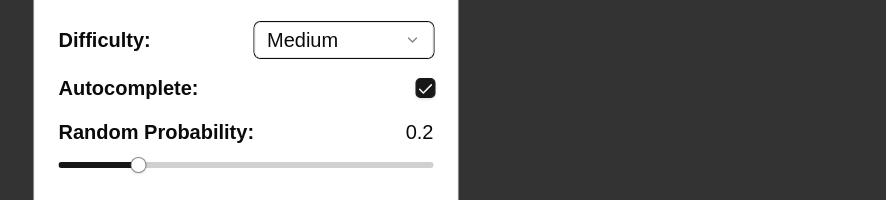
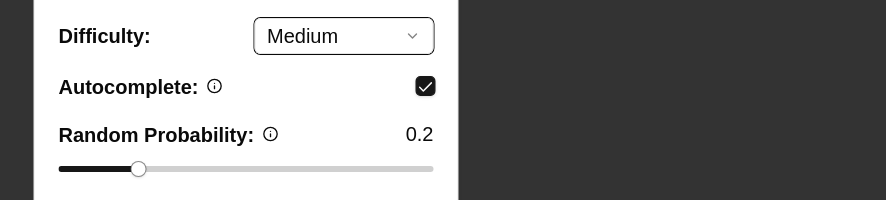
Before and after one commit to dchen327/24-game, a Next.js app: page / in a window 1280 px wide. Both pictures are taken after a click on the element "Medium". Shown: the part 297-497 px from the top of the page, without its empty margins (394-1280 px from the left). Built offline with nearby package versions, Linux system fonts and the light colour scheme.

Commit message:
tooltips

```diff
--- a/package.json
+++ b/package.json
@@ -12,6 +12,7 @@
     "@radix-ui/react-checkbox": "^1.1.3",
     "@radix-ui/react-dialog": "^1.1.4",
     "@radix-ui/react-label": "^2.1.1",
+    "@radix-ui/react-popover": "^1.1.4",
     "@radix-ui/react-select": "^2.1.4",
     "@radix-ui/react-slider": "^1.2.2",
     "@radix-ui/react-slot": "^1.1.1",
--- a/src/components/settings-modal.tsx
+++ b/src/components/settings-modal.tsx
@@ -16,6 +16,12 @@
 import { Checkbox } from "./ui/checkbox";
 import { DialogDescription } from "@radix-ui/react-dialog";
 import { Slider } from "./ui/slider";
+import {
+  Popover,
+  PopoverContent,
+  PopoverTrigger,
+} from "@/components/ui/popover";
+import { InfoIcon } from "lucide-react";
 
 type SettingsModalProps = {
   open: boolean;
@@ -78,6 +84,17 @@
               className="col-span-2 font-semibold text-xl"
             >
               Autocomplete:
+              <Popover>
+                <PopoverTrigger asChild>
+                  <Button variant="ghost" className="h-8 w-8 p-0">
+                    <InfoIcon className="h-5 w-5" />
+                    <span className="sr-only">Autocomplete Info</span>
+                  </Button>
+                </PopoverTrigger>
+                <PopoverContent className="w-full border border-black p-2">
+                  <p>Autocomplete last step</p>
+                </PopoverContent>
+              </Popover>
             </Label>
             <div className="flex justify-end">
               <Checkbox
@@ -90,12 +107,22 @@
             </div>
           </div>
           <div className="grid grid-cols-3 items-center gap-4">
-            <Label
-              htmlFor="randomProb"
-              className="col-span-2 font-semibold text-xl"
-            >
-              Random Probability:
-            </Label>
+            <div className="col-span-2 flex items-center gap-2">
+              <Label htmlFor="randomProb" className="font-semibold text-xl">
+                Random Probability:
+                <Popover>
+                  <PopoverTrigger asChild>
+                    <Button variant="ghost" className="h-8 w-8 p-0">
+                      <InfoIcon className="h-5 w-5" />
+                      <span className="sr-only">Random Probability Info</span>
+                    </Button>
+                  </PopoverTrigger>
+                  <PopoverContent className="w-full border border-black p-2">
+                    <p>Probability of getting an easier problem</p>
+                  </PopoverContent>
+                </Popover>
+              </Label>
+            </div>
             <div className="text-xl text-right">{randomProbForm[0]}</div>
             <Slider
               id="randomProb"
--- /dev/null
+++ b/src/components/ui/popover.tsx
@@ -0,0 +1,33 @@
+"use client"
+
+import * as React from "react"
+import * as PopoverPrimitive from "@radix-ui/react-popover"
+
+import { cn } from "@/lib/utils"
+
+const Popover = PopoverPrimitive.Root
+
+const PopoverTrigger = PopoverPrimitive.Trigger
+
+const PopoverAnchor = PopoverPrimitive.Anchor
+
+const PopoverContent = React.forwardRef<
+  React.ElementRef<typeof PopoverPrimitive.Content>,
+  React.ComponentPropsWithoutRef<typeof PopoverPrimitive.Content>
+>(({ className, align = "center", sideOffset = 4, ...props }, ref) => (
+  <PopoverPrimitive.Portal>
+    <PopoverPrimitive.Content
+      ref={ref}
+      align={align}
+      sideOffset={sideOffset}
+      className={cn(
+        "z-50 w-72 rounded-md border bg-popover p-4 text-popover-foreground shadow-md outline-none data-[state=open]:animate-in data-[state=closed]:animate-out data-[state=closed]:fade-out-0 data-[state=open]:fade-in-0 data-[state=closed]:zoom-out-95 data-[state=open]:zoom-in-95 data-[side=bottom]:slide-in-from-top-2 data-[side=left]:slide-in-from-right-2 data-[side=right]:slide-in-from-left-2 data-[side=top]:slide-in-from-bottom-2",
+        className
+      )}
+      {...props}
+    />
+  </PopoverPrimitive.Portal>
+))
+PopoverContent.displayName = PopoverPrimitive.Content.displayName
+
+export { Popover, PopoverTrigger, PopoverContent, PopoverAnchor }
```
Also changed, not shown: 1 other file (tests, documents, lock files or other folders).
